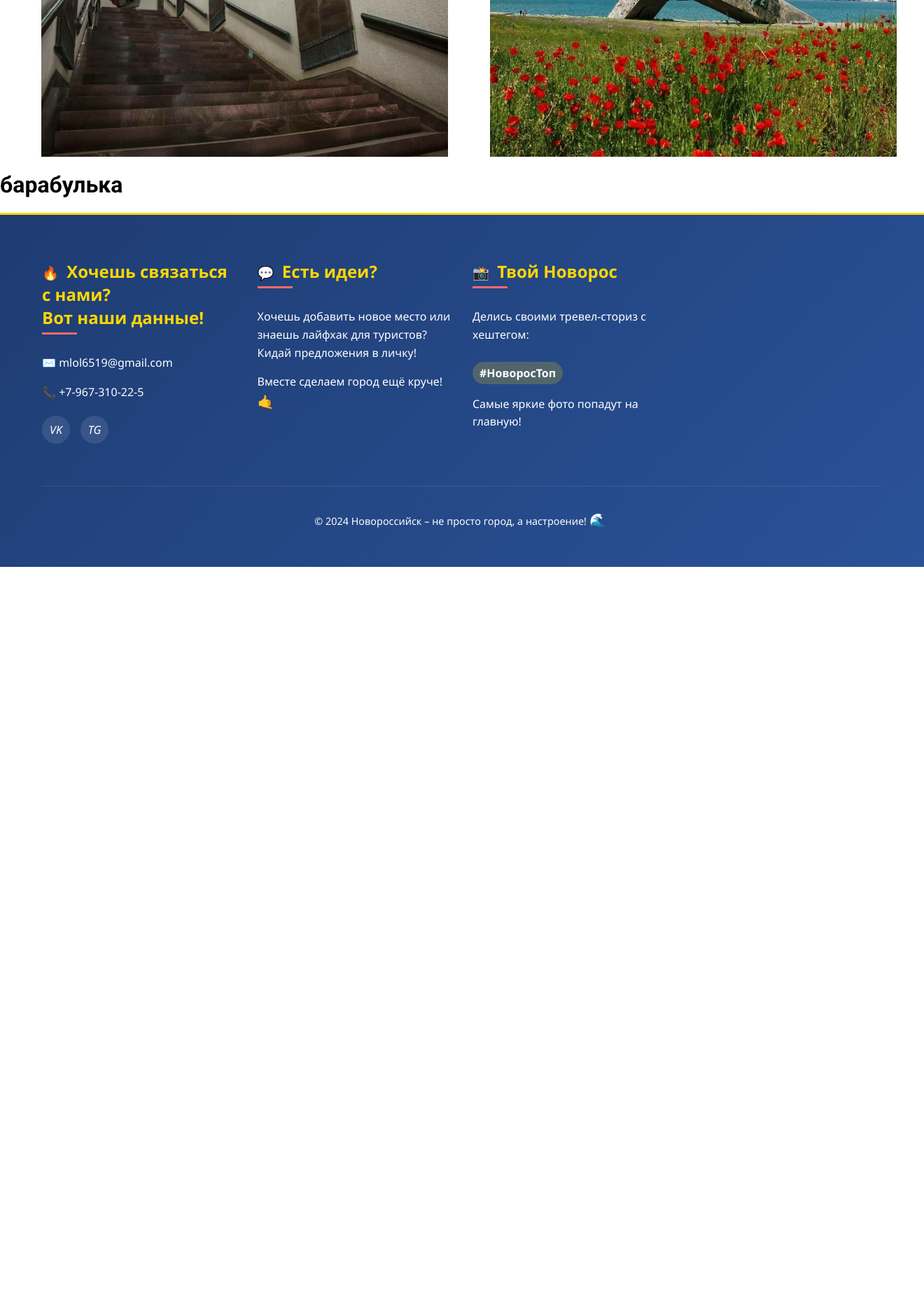
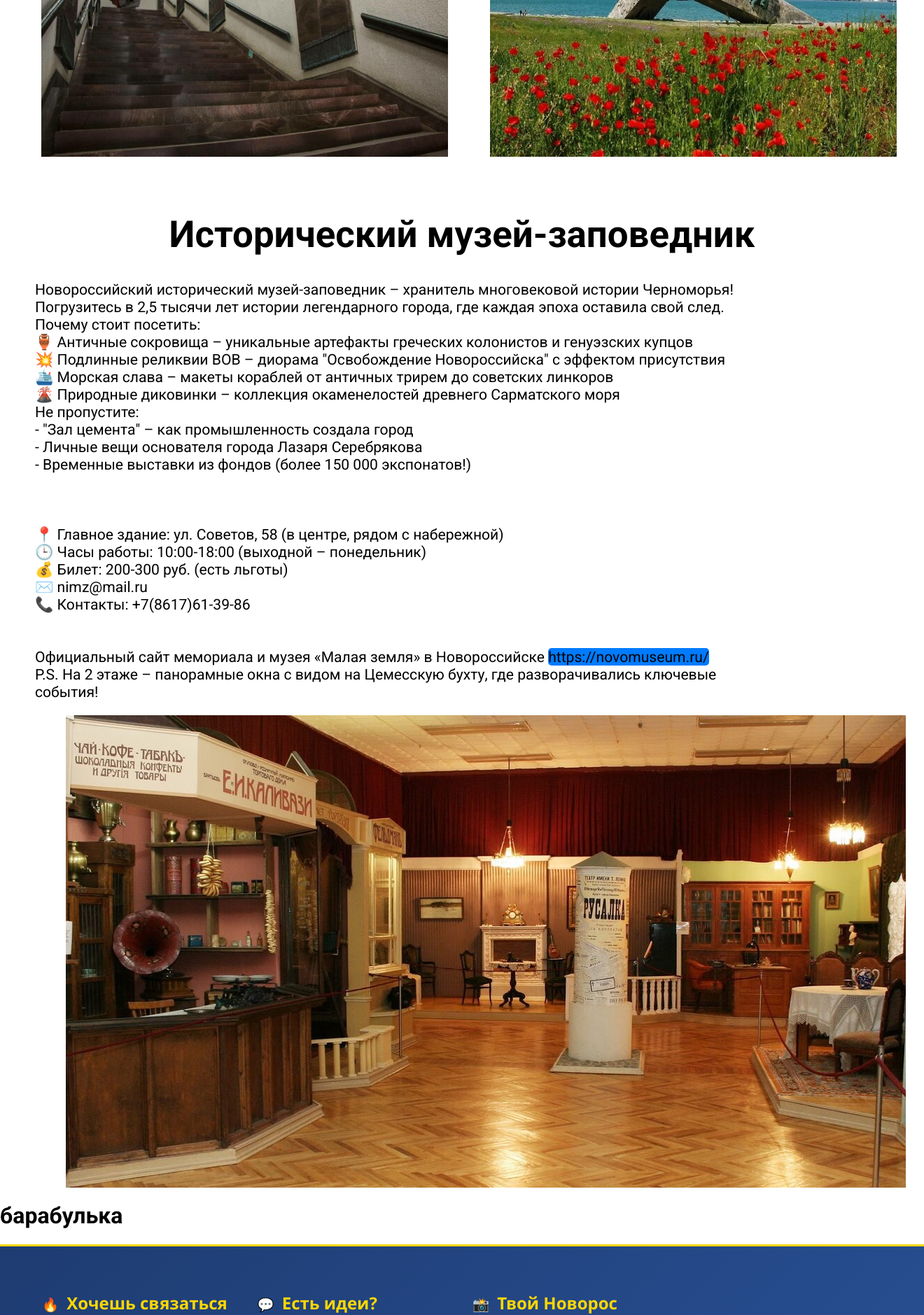
Before and after one commit to MarkZhurbenko/project_site, a Django app: page /home/museum/ in a window 1320 px wide. Shown: the part 2849-4728 px from the top of the page at 70% size. Before the commit the page ends 3659 px from the top, so only its background shows below. Run offline with Django 5.2, Linux system fonts and the light colour scheme.

Commit message:
добавил музей заповедник

```diff
--- a/website/APP/static/css/big-museum.css
+++ b/website/APP/static/css/big-museum.css
@@ -28,7 +28,9 @@
     background-color: #007BFF;
     border-radius: 5px;
 }
-
+.photo-one{
+    margin-left: 35px;
+}
 .button-museum-home{
     margin-left: 80px;
     background-color: #007BFF;
--- a/website/APP/static/css/small-museum.css
+++ b/website/APP/static/css/small-museum.css
@@ -26,7 +26,11 @@
         background-color: #007BFF;
         border-radius: 5px;
     }
-
+    .photo-one{
+        margin-left: 5px;
+        width: 90vw;
+        height: 80vw;
+    }
 .button-museum-home{
     background-color: #007BFF;
     border-radius: 3px;
--- a/website/APP/templates/museum.html
+++ b/website/APP/templates/museum.html
@@ -89,6 +89,45 @@
     </div>
 </div>
 
+    <div class="museum-boss">
+        <div class="text">
+            <h1 class="text-boss">Исторический музей-заповедник</h1>
+            <p class="min-boss-text">Новороссийский исторический музей-заповедник – хранитель многовековой истории Черноморья!<br>
+
+                Погрузитесь в 2,5 тысячи лет истории легендарного города, где каждая эпоха оставила свой след.  <br>
+
+                Почему стоит посетить:  <br>
+                🏺 Античные сокровища – уникальные артефакты греческих колонистов и генуэзских купцов  <br>
+                💥 Подлинные реликвии ВОВ – диорама "Освобождение Новороссийска" с эффектом присутствия  <br>
+                🛳️ Морская слава – макеты кораблей от античных трирем до советских линкоров  <br>
+                🌋 Природные диковинки – коллекция окаменелостей древнего Сарматского моря  <br>
+
+                Не пропустите:  <br>
+                - "Зал цемента" – как промышленность создала город  <br>
+                - Личные вещи основателя города Лазаря Серебрякова  <br>
+                - Временные выставки из фондов (более 150 000 экспонатов!)  <br><br><br><br>
+
+
+                📍 Главное здание: ул. Советов, 58 (в центре, рядом с набережной)  <br>
+                🕒 Часы работы: 10:00-18:00 (выходной – понедельник)  <br>
+                💰 Билет: 200-300 руб. (есть льготы)<br>
+                ✉️ nimz@mail.ru<br>
+                📞 Контакты: +7(8617)61-39-86<br><br><br>
+
+                Официальный сайт мемориала и музея «Малая земля» в Новороссийске
+            <a class='teg' href="https://novomuseum.ru/">https://novomuseum.ru/</a><br>
+
+                P.S. На 2 этаже – панорамные окна с видом на Цемесскую бухту, где разворачивались ключевые события!</p>
+        </div>
+
+
+        <div class="gallary-planet">
+            <img class="photo-one" src="{% static 'images/ist-muz-zap.jpeg'%}"><br>
+        </div>
+    </div>
+
+
+
 
 <h1>барабулька</h1>
 {%endblock%}
```
Also changed, not shown: website/APP/static/images/ist-muz-zap.jpeg (added).
